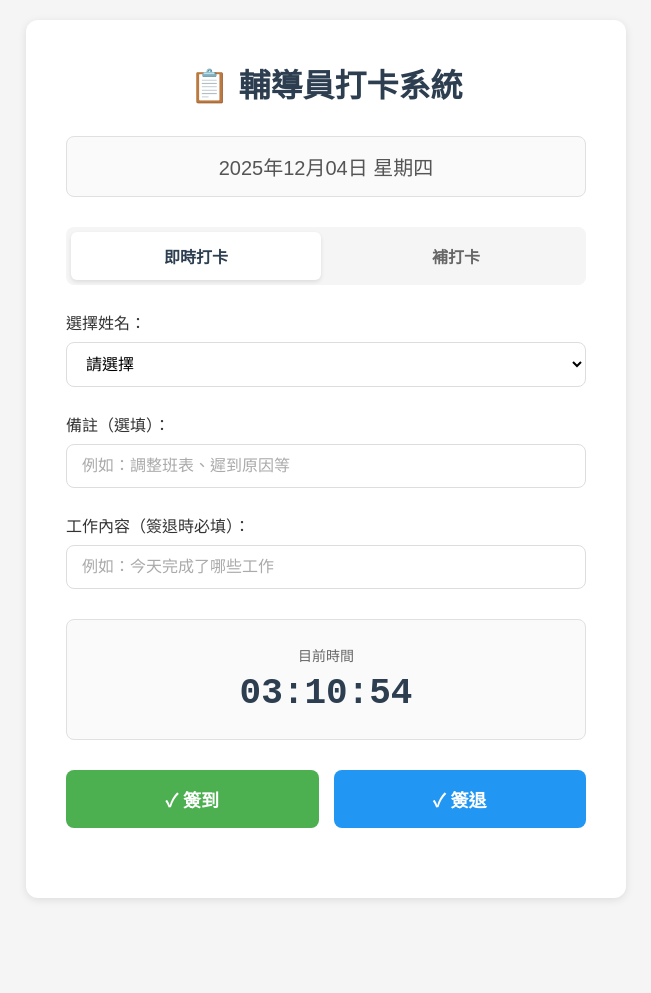
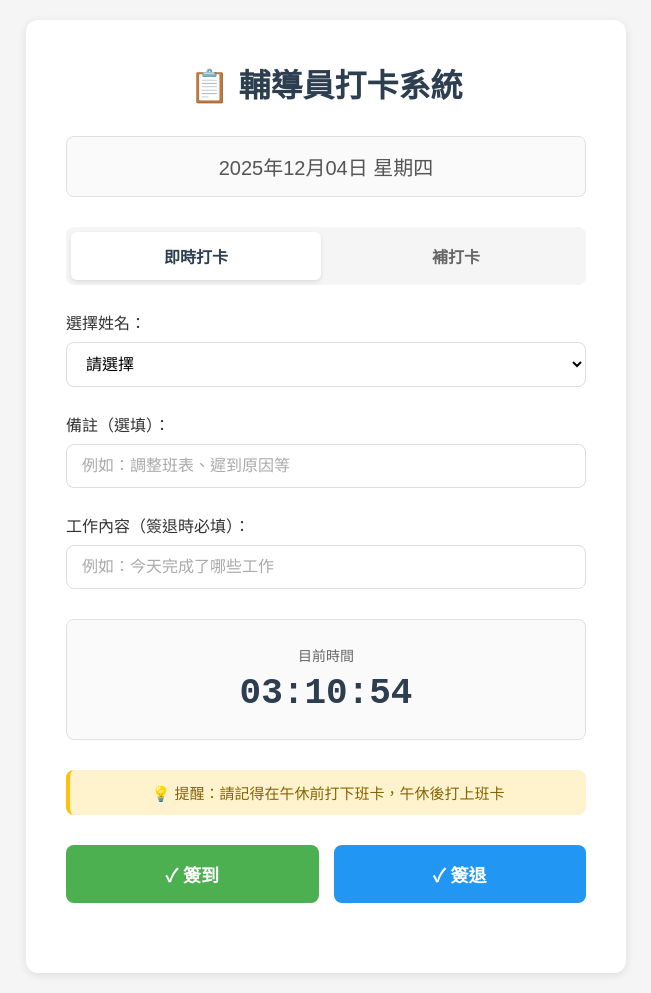
Before and after one commit to plus-academy/attendance-system, a plain HTML site: page index.html in a window 1280 px wide. Shown: the whole page, without its empty margins (314-965 px from the left). Before the commit the page ends 918 px from the top, so only its background shows below. Drawn offline with Linux system fonts and the light colour scheme.

Commit message:
update system

```diff
--- a/index.html
+++ b/index.html
@@ -408,6 +408,10 @@
                 <div class="current-time" id="currentTime"></div>
             </div>
 
+            <div style="text-align: center; padding: 12px 20px; margin: 20px 0; background: #fff3cd; border-radius: 8px; border-left: 4px solid #ffc107; color: #856404; font-size: 15px;">
+                💡 提醒：請記得在午休前打下班卡，午休後打上班卡
+            </div>
+
             <div class="button-group">
                 <button class="btn-checkin" id="btnCheckin" onclick="punch('簽到')">
                     ✓ 簽到
```
